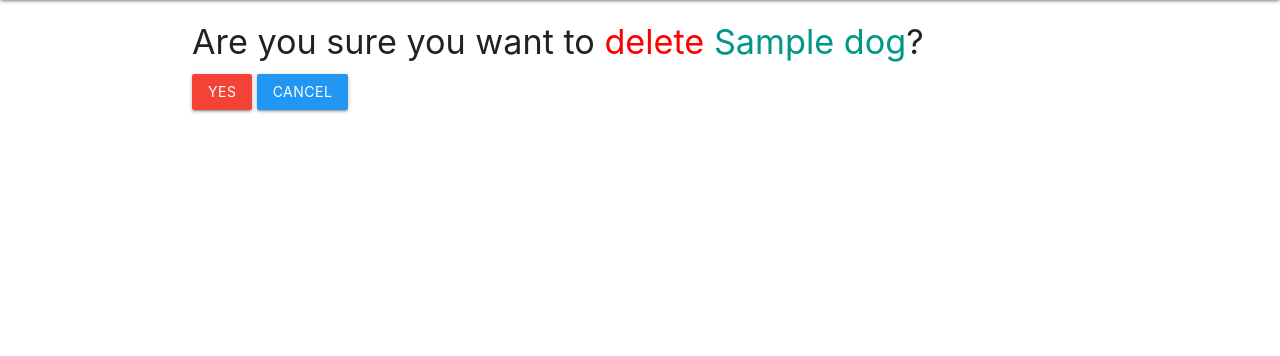
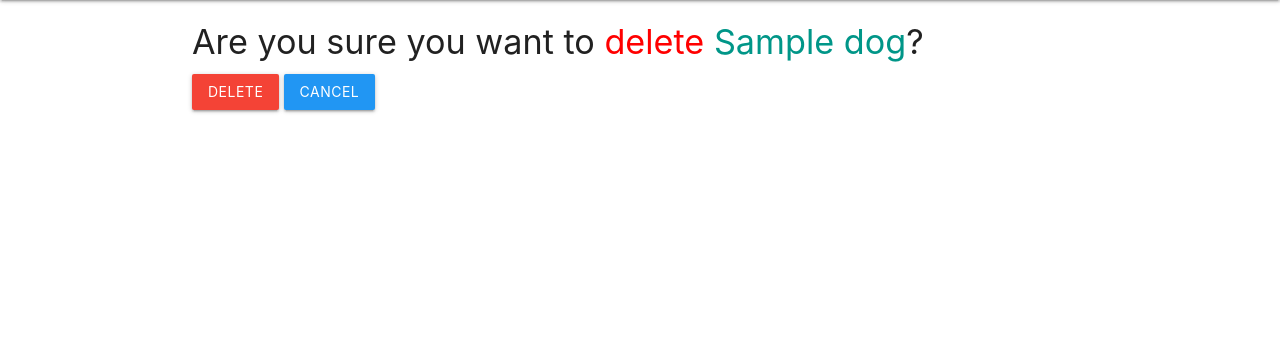
Before and after one commit to platosw/dog-collector, a Django app: page /dogs/1/delete/ in a window 1280 px wide. Shown: the part 64-420 px from the top of the page. Run offline with Django 3.2, Linux system fonts and the light colour scheme; tables that the repository leaves empty hold one stand-in row (values such as "Sample post").

Commit message:
change styling

```diff
--- a/main_app/templates/main_app/dog_confirm_delete.html
+++ b/main_app/templates/main_app/dog_confirm_delete.html
@@ -5,7 +5,7 @@
 <h4>Are you sure you want to <span style="color: red;">delete</span> <span class="teal-text">{{ dog.name }}</span>?</h4>
 <form action="" method="POST">
     {% csrf_token %}
-    <input class="btn red" type="submit" value="YES">
+    <input class="btn red" type="submit" value="Delete">
     <a class="btn blue" href="{% url 'detail' dog.id %}">Cancel</a>
 </form>
 
```
